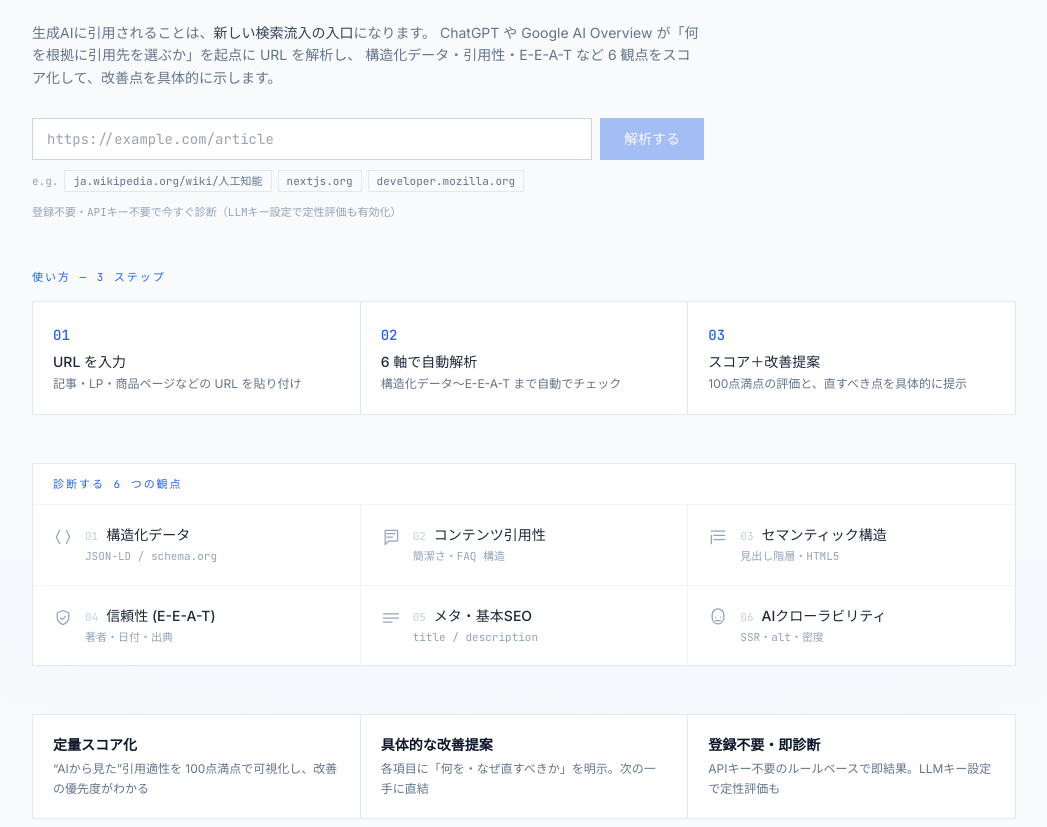
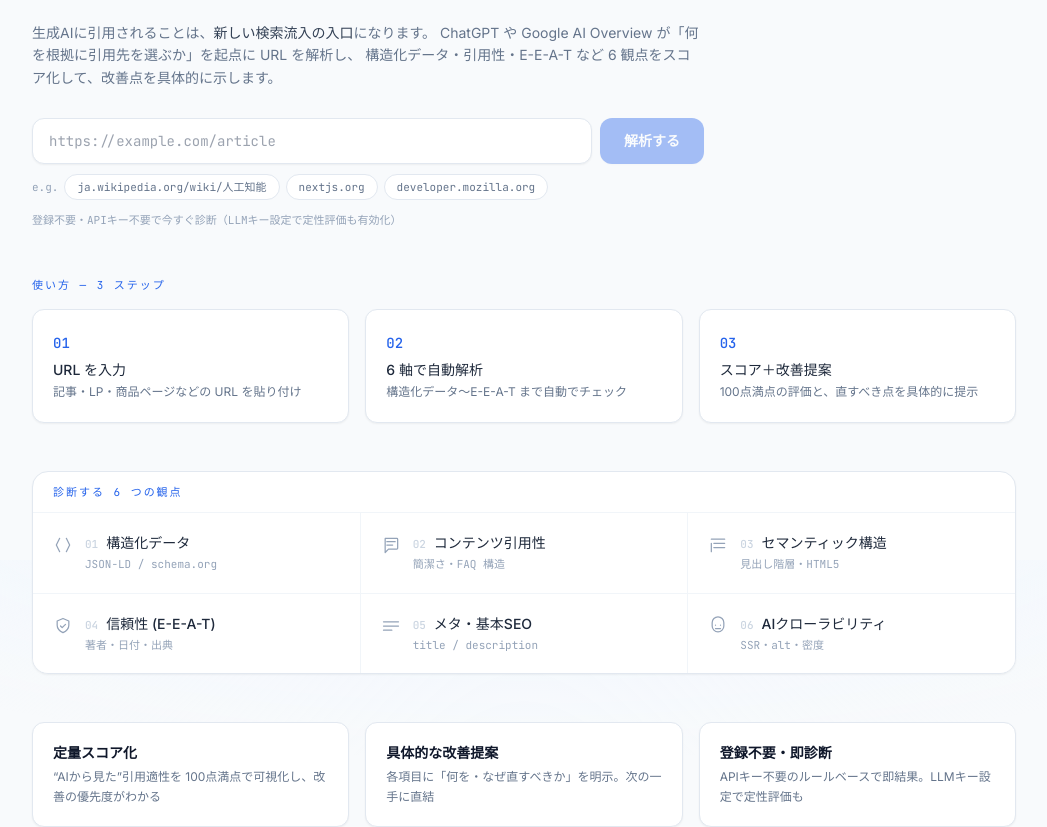
Before and after one commit to sotaro0000/aio-lens, a Next.js app: page / in a window 1280 px wide. Shown: the part 240-1067 px from the top of the page, without its empty margins (116-1163 px from the left). Built offline with nearby package versions, Linux system fonts and the light colour scheme.

Commit message:
style(lp): 親しみやすく洗練へ - 角丸・ソフトシャドウ・余白でやわらげ（ブランド色・個性は維持）

```diff
--- a/src/app/page.tsx
+++ b/src/app/page.tsx
@@ -117,13 +117,13 @@ export default function Home() {
                 value={url}
                 onChange={(e) => setUrl(e.target.value)}
                 placeholder="https://example.com/article"
-                className="flex-1 border border-slate-300 bg-white px-3.5 py-2.5 font-mono text-sm text-slate-800 outline-none transition focus:border-blue-500 focus:ring-2 focus:ring-blue-100"
+                className="flex-1 rounded-xl border border-slate-200 bg-white px-4 py-3 font-mono text-sm text-slate-800 shadow-sm outline-none transition focus:border-blue-500 focus:ring-2 focus:ring-blue-100"
                 disabled={loading}
               />
               <button
                 type="submit"
                 disabled={loading || !url.trim()}
-                className="bg-blue-600 px-6 py-2.5 text-sm font-medium text-white transition hover:bg-blue-700 disabled:cursor-not-allowed disabled:opacity-40"
+                className="rounded-xl bg-blue-600 px-6 py-3 text-sm font-semibold text-white shadow-sm transition hover:bg-blue-700 hover:shadow-md disabled:cursor-not-allowed disabled:opacity-40"
               >
                 {loading ? "解析中…" : "解析する"}
               </button>
@@ -139,7 +139,7 @@ export default function Home() {
                     analyze(ex);
                   }}
                   disabled={loading}
-                  className="border border-slate-200 px-2 py-0.5 font-mono text-[11px] text-slate-500 transition hover:border-blue-400 hover:text-blue-700 disabled:opacity-50"
+                  className="rounded-full border border-slate-200 bg-white px-3 py-1 font-mono text-[11px] text-slate-500 transition hover:border-blue-400 hover:text-blue-700 disabled:opacity-50"
                 >
                   {ex.replace(/^https?:\/\//, "")}
                 </button>
@@ -170,13 +170,13 @@ export default function Home() {
               {/* 使い方 3ステップ */}
               <div>
                 <p className="label-mono mb-4">使い方 — 3 ステップ</p>
-                <div className="grid grid-cols-1 gap-px border border-slate-200 bg-slate-200 sm:grid-cols-3">
+                <div className="grid grid-cols-1 gap-4 sm:grid-cols-3">
                   {[
                     ["01", "URL を入力", "記事・LP・商品ページなどの URL を貼り付け"],
                     ["02", "6 軸で自動解析", "構造化データ〜E-E-A-T まで自動でチェック"],
                     ["03", "スコア＋改善提案", "100点満点の評価と、直すべき点を具体的に提示"],
                   ].map(([n, t, d]) => (
-                    <div key={n} className="bg-white p-5">
+                    <div key={n} className="rounded-xl border border-slate-200 bg-white p-5 shadow-sm">
                       <span className="font-mono text-sm font-medium text-blue-600">{n}</span>
                       <p className="mt-1.5 text-sm font-medium text-slate-800">{t}</p>
                       <p className="mt-0.5 text-xs leading-relaxed text-slate-500">{d}</p>
@@ -186,7 +186,7 @@ export default function Home() {
               </div>
 
               {/* 診断する6観点 */}
-              <div className="border border-slate-200 bg-white">
+              <div className="overflow-hidden rounded-2xl border border-slate-200 bg-white shadow-sm">
                 <p className="label-mono border-b border-slate-100 px-5 py-3">診断する 6 つの観点</p>
                 <div className="grid grid-cols-1 gap-px bg-slate-100 sm:grid-cols-2 lg:grid-cols-3">
                   {DIMENSIONS.map((d, i) => (
@@ -215,13 +215,13 @@ export default function Home() {
               </div>
 
               {/* メリット */}
-              <div className="grid grid-cols-1 gap-px border border-slate-200 bg-slate-200 sm:grid-cols-3">
+              <div className="grid grid-cols-1 gap-4 sm:grid-cols-3">
                 {[
                   ["定量スコア化", "“AIから見た”引用適性を 100点満点で可視化し、改善の優先度がわかる"],
                   ["具体的な改善提案", "各項目に「何を・なぜ直すべきか」を明示。次の一手に直結"],
                   ["登録不要・即診断", "APIキー不要のルールベースで即結果。LLMキー設定で定性評価も"],
                 ].map(([t, d]) => (
-                  <div key={t} className="bg-white p-5">
+                  <div key={t} className="rounded-xl border border-slate-200 bg-white p-5 shadow-sm">
                     <p className="text-sm font-semibold text-slate-900">{t}</p>
                     <p className="mt-1 text-xs leading-relaxed text-slate-500">{d}</p>
                   </div>
--- a/src/components/DimensionCard.tsx
+++ b/src/components/DimensionCard.tsx
@@ -22,7 +22,7 @@ export default function DimensionCard({ dim, index }: { dim: DimensionResult; in
   const issues = dim.checks.filter((c) => c.status !== "pass").length;
 
   return (
-    <div className="border border-slate-200 bg-white transition-colors hover:border-slate-300">
+    <div className="overflow-hidden rounded-xl border border-slate-200 bg-white shadow-sm transition hover:border-slate-300 hover:shadow-md">
       <button
         onClick={() => setOpen((v) => !v)}
         className="flex w-full items-center gap-4 p-4 text-left"
--- a/src/components/ResultView.tsx
+++ b/src/components/ResultView.tsx
@@ -15,9 +15,9 @@ export default function ResultView({ result }: { result: AnalysisResult }) {
   const { llm } = result;
 
   return (
-    <div className="animate-fade-up space-y-px bg-slate-200">
+    <div className="animate-fade-up space-y-4">
       {/* サマリー */}
-      <section className="bg-white p-6 sm:p-8">
+      <section className="rounded-2xl border border-slate-200 bg-white p-6 shadow-sm sm:p-8">
         <div className="flex flex-col items-center gap-8 sm:flex-row">
           <ScoreGauge score={result.overallScore} grade={result.grade} />
           <div className="min-w-0 flex-1">
@@ -52,7 +52,7 @@ export default function ResultView({ result }: { result: AnalysisResult }) {
 
       {/* 総評 */}
       {llm && (
-        <section className="bg-white p-6 sm:p-8">
+        <section className="rounded-2xl border border-slate-200 bg-white p-6 shadow-sm sm:p-8">
           <div className="mb-3 flex items-center justify-between gap-3">
             <p className="label-mono">Assessment</p>
             <span className="font-mono text-[11px] text-slate-400">
@@ -98,9 +98,9 @@ export default function ResultView({ result }: { result: AnalysisResult }) {
       )}
 
       {/* 軸別 */}
-      <section className="bg-white p-6 sm:p-8">
+      <section className="rounded-2xl border border-slate-200 bg-white p-6 shadow-sm sm:p-8">
         <p className="label-mono mb-4">Dimensions / 6 axes</p>
-        <div className="grid gap-px bg-slate-200 sm:grid-cols-2">
+        <div className="grid gap-4 sm:grid-cols-2">
           {result.dimensions.map((d, i) => (
             <DimensionCard key={d.key} dim={d} index={i} />
           ))}
```
